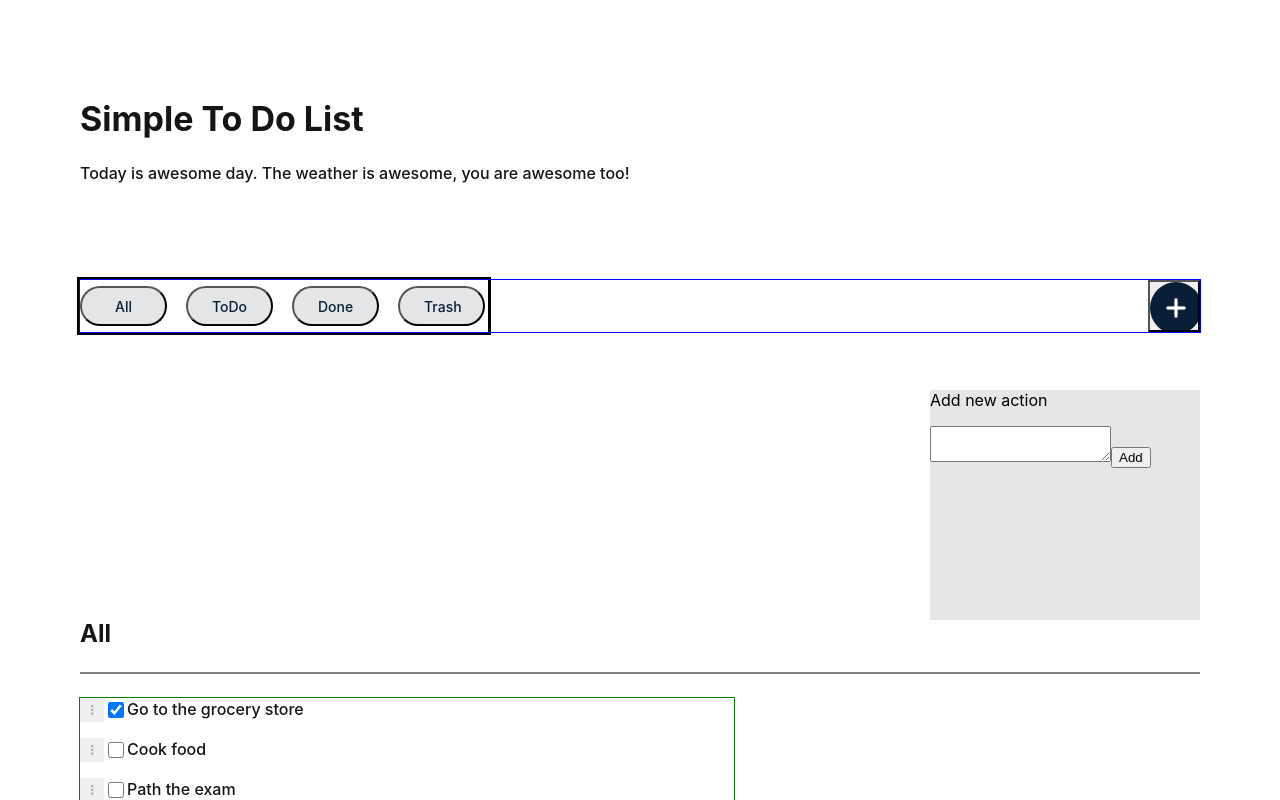
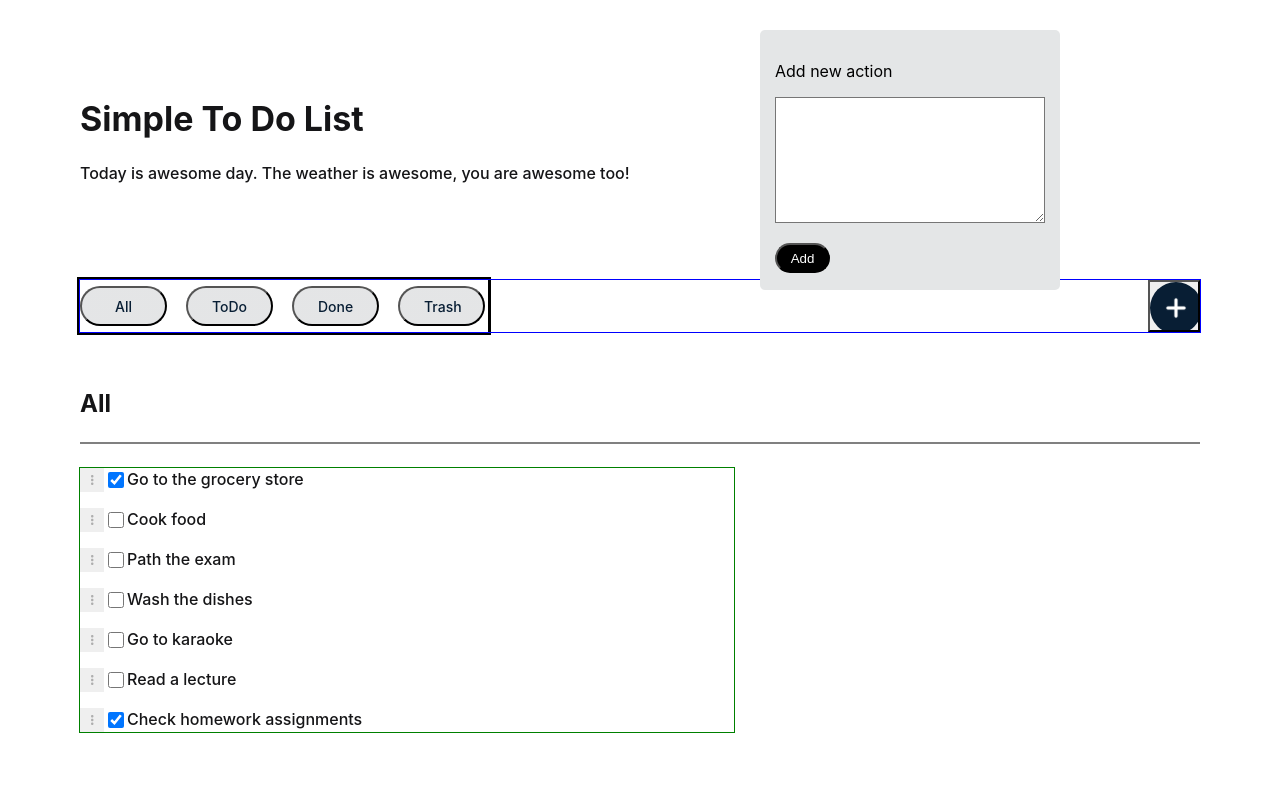
Before and after one commit to Zhanbek/nfactorial-web-intro-weekly-project-for-lecture-28-04-2023, a React (Create React App) app in the folder todolist/: page / in a window 1280 px wide. Both pictures are taken after a click on the button 1174 px from the left and 306 px from the top of the page. Shown: the top 800 px of the page. Built offline with nearby package versions, Linux system fonts and the light colour scheme.

Commit message:
Adds onclick event's handling for show Add action modal window

```diff
--- a/todolist/src/Components/Main/Main.css
+++ b/todolist/src/Components/Main/Main.css
@@ -74,8 +74,34 @@
 }
 
 .Modal-window-add-action {
+    display: flex;
+    flex-direction: column;
+    border-radius: 5px;
+    padding: 15px;
+    text-align: flex-start;
     width: 270px;
     height: 230px;
     background-color: #e4e6e7;
     margin: 0 0 0 auto;
+    position: absolute;
+    top: 30px;
+    right: 220px;
 }
+
+.Modal-window-add-action-ception {
+    color: black;
+}
+
+.New-action-text {
+    background-color: white;
+    height: 120px;
+    margin: 0 0 20px 0;
+}
+
+.Add-new-action-to-list {
+    background-color: black;
+    width: 55px;
+    height: 30px;
+    color: white;
+    border-radius: 20px;
+}
--- a/todolist/src/Components/Main/Main.js
+++ b/todolist/src/Components/Main/Main.js
@@ -6,6 +6,9 @@ import { v4 as uuidv4 } from "uuid";
 
 
 export default function Main() {
+
+    const [isAddModalVisible, setIsAddModalVisible] = useState(false);
+
     const INIT_ACTIONS_LIST = [
         {id : uuidv4(), name : "Go to the grocery store",       status : "Done"},
         {id : uuidv4(), name : "Сook food",                     status : "To Do"},
@@ -64,15 +67,19 @@ export default function Main() {
                     </li>
                 </ul>
 
-                <button class = "Button-add-action" onClick={ () => alert(1)}></button>
+                <button class = "Button-add-action" onClick={ () => setIsAddModalVisible(true) }></button>
 
             </div>
 
-            <div class = "Modal-window-add-action">
-                    <p>Add new action</p>
-                    <textarea></textarea>
-                    <button>Add</button>
-            </div>
+            {
+                isAddModalVisible && (
+                    <div class = "Modal-window-add-action">
+                        <p class = "Modal-window-add-action-ception">Add new action</p>
+                        <textarea class = "New-action-text"></textarea>
+                        <button class = "Add-new-action-to-list">Add</button>
+                    </div>
+                )
+            }
 
             <p class = "Display-status">{statusValue}</p>
 
```
